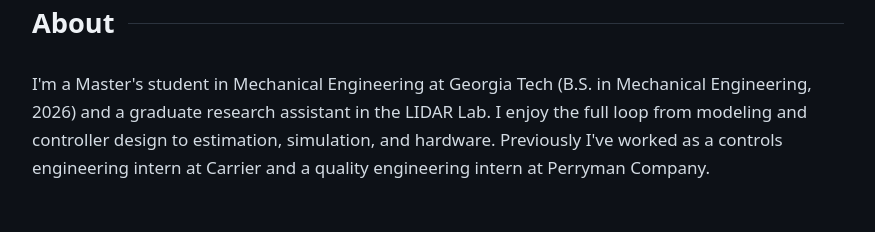
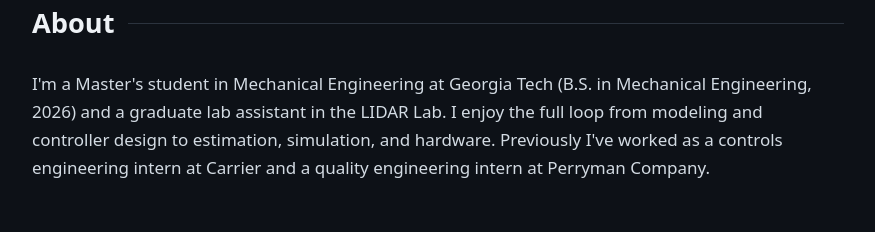
Before and after one commit to iambendu/iambendu.github.io, a plain HTML site: page index.html in a window 1280 px wide. Shown: the part 472-704 px from the top of the page, without its empty margins (202-1077 px from the left). Drawn offline with Linux system fonts and the light colour scheme.

Commit message:
Correct job title in about section
Updated job title from 'graduate research assistant' to 'graduate lab assistant'.

```diff
--- a/index.html
+++ b/index.html
@@ -218,7 +218,7 @@
     <h2>About</h2>
     <p>
       I'm a Master's student in Mechanical Engineering at Georgia Tech (B.S. in Mechanical
-      Engineering, 2026) and a graduate research assistant in the LIDAR Lab. I enjoy the
+      Engineering, 2026) and a graduate lab assistant in the LIDAR Lab. I enjoy the
       full loop from modeling and controller design to estimation, simulation, and hardware.
       Previously I've worked as a controls engineering intern at Carrier and a quality engineering
       intern at Perryman Company.
```
